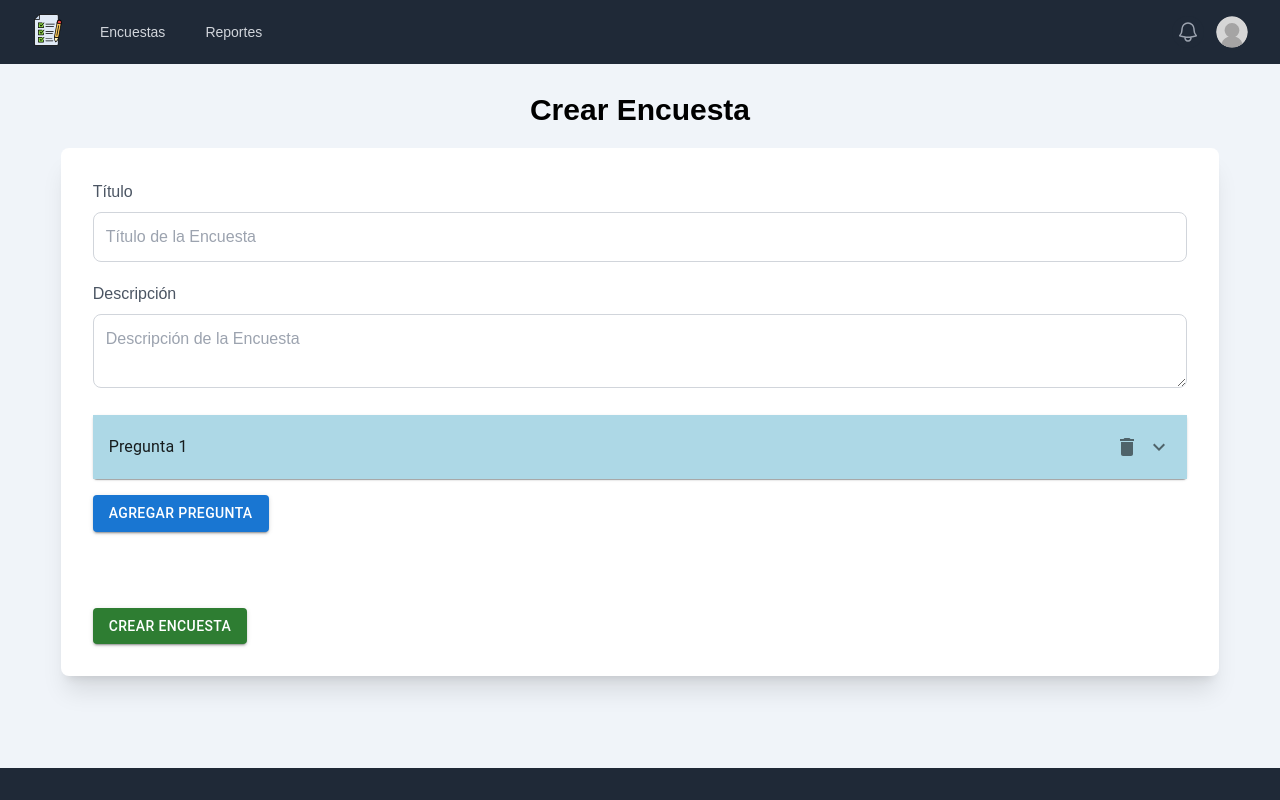
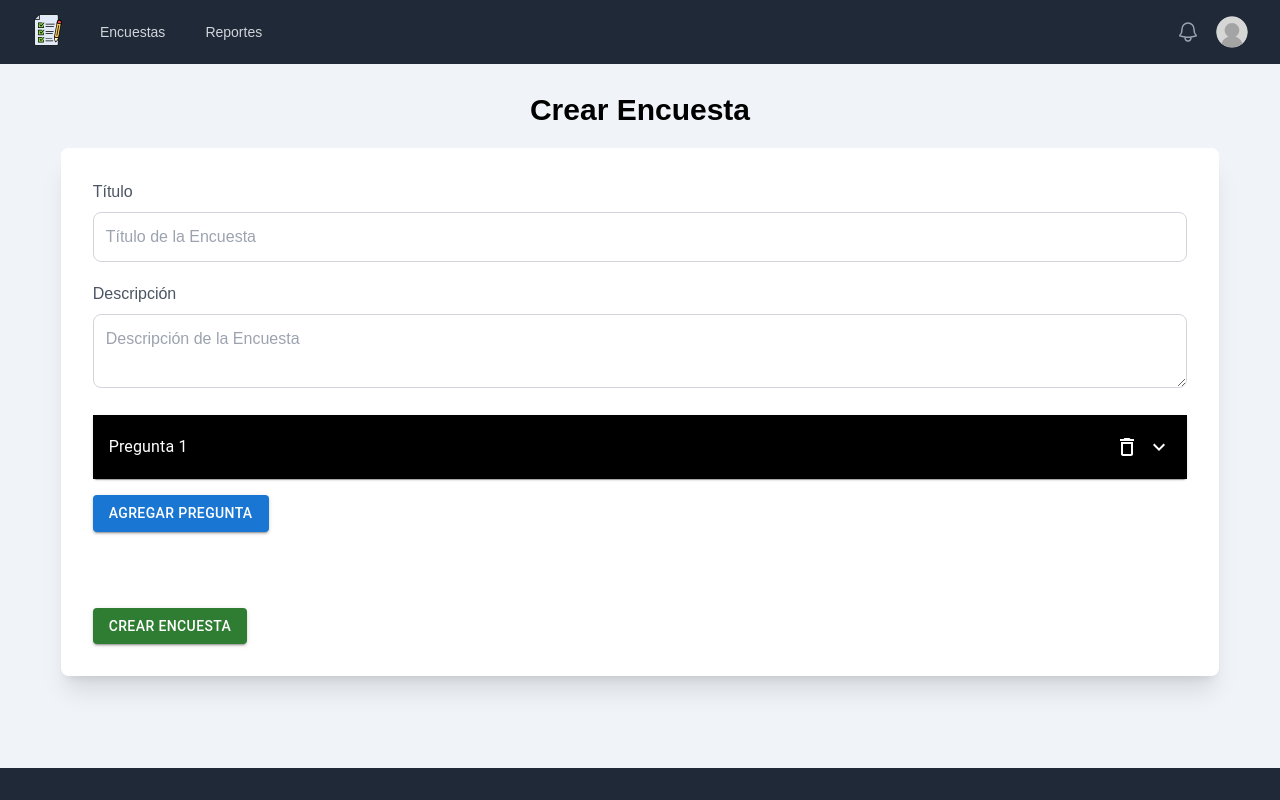
Before and after one commit to Ovtt17/survey-app-ui, a React (Vite) app: page /surveys/create in a window 1280 px wide. Built offline with nearby package versions, Linux system fonts and the light colour scheme.

Commit message:
Refactor: Update AccordionItem component to improve styling and icon colors

```diff
--- a/src/components/accordion/AccordionItem.tsx
+++ b/src/components/accordion/AccordionItem.tsx
@@ -5,8 +5,7 @@ import AccordionSummary from '@mui/material/AccordionSummary';
 import IconButton from '@mui/material/IconButton';
 import Typography from '@mui/material/Typography';
 import ExpandMoreIcon from '@mui/icons-material/ExpandMore';
-import DeleteIcon from '@mui/icons-material/Delete';
-import AccordionDetailsContent from './AccordionDetailsContent';
+import DeleteOutlineOutlinedIcon from '@mui/icons-material/DeleteOutlineOutlined'; import AccordionDetailsContent from './AccordionDetailsContent';
 import { Question } from '../../types/question';
 
 interface AccordionItemProps {
@@ -25,10 +24,10 @@ const AccordionItem: React.FC<AccordionItemProps> = ({ index, removeQuestion })
     return (
         <Accordion expanded={expanded} onChange={handleExpansion}>
             <AccordionSummary
-                expandIcon={<ExpandMoreIcon />}
+                expandIcon={<ExpandMoreIcon sx={{ color: 'white'}}/>}
                 aria-controls={`panel${index}-content`}
                 id={`panel${index}-header`}
-                sx={{ backgroundColor: 'lightblue' }}
+                sx={{ backgroundColor: 'black', color: 'white' }}
             >
                 <div className='flex items-center justify-between w-full'>
                     <Typography>Pregunta {index + 1}</Typography>
@@ -39,7 +38,7 @@ const AccordionItem: React.FC<AccordionItemProps> = ({ index, removeQuestion })
                             removeQuestion();
                         }}
                     >
-                        <DeleteIcon />
+                        <DeleteOutlineOutlinedIcon sx={{color: 'white'}}  />
                     </IconButton>
                 </div>
             </AccordionSummary>
```
